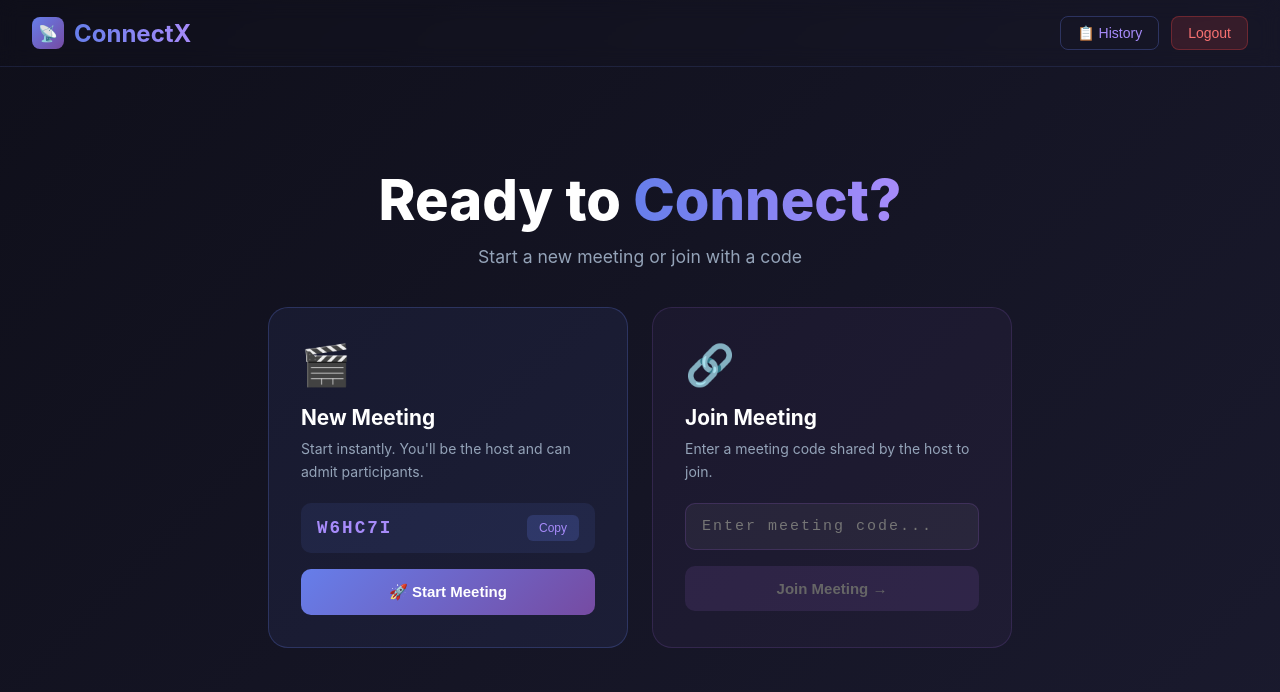
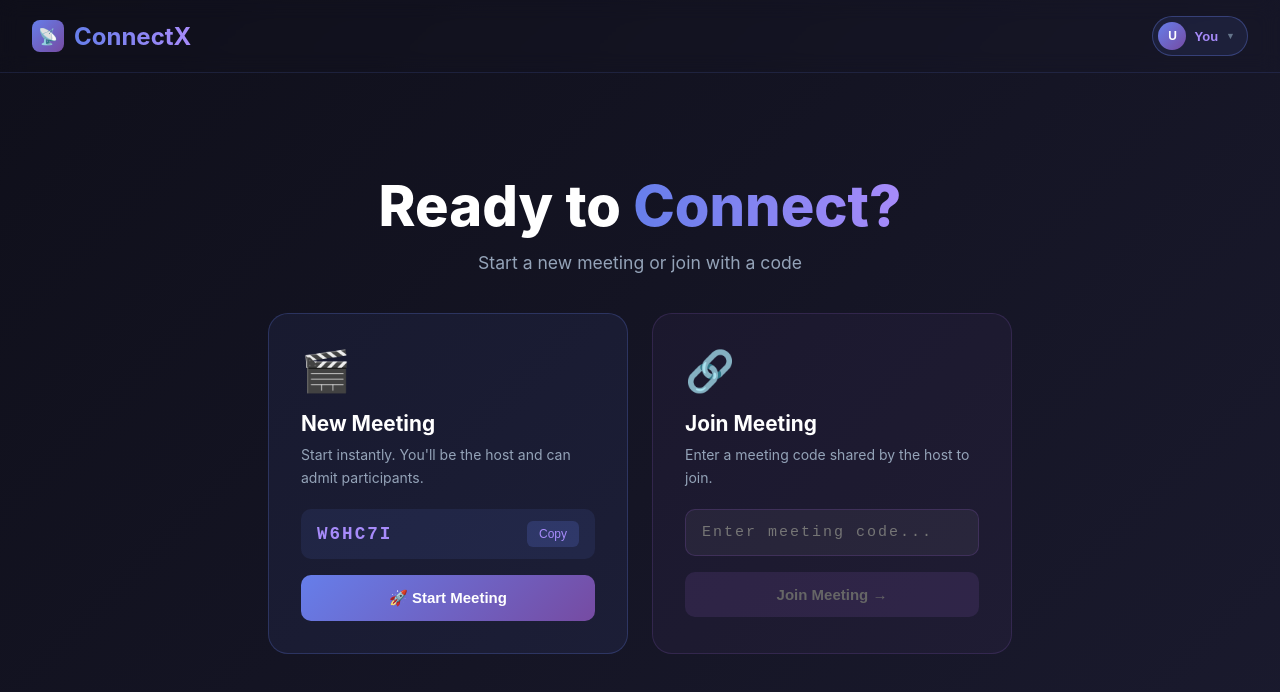
Before and after one commit to arpitgupta47/ConnectX, a React (Vite) app in the folder vite-project/: page /home in a window 1280 px wide. Shown: the top 692 px of the page. Built offline with nearby package versions, Linux system fonts and the light colour scheme; no server answers; sample sign-in values are in the browser's storage.

Commit message:
Update home.jsx

```diff
--- a/vite-project/src/pages/home.jsx
+++ b/vite-project/src/pages/home.jsx
@@ -2,6 +2,7 @@ import React, { useContext, useState } from 'react'
 import withAuth from '../utils/withAuth'
 import { useNavigate } from 'react-router-dom'
 import { AuthContext } from '../contexts/AuthContext';
+import UserMenu from '../components/UserMenu';
 
 function HomeComponent() {
     const navigate = useNavigate();
@@ -41,15 +42,7 @@ function HomeComponent() {
                     <div style={{ width: '32px', height: '32px', background: 'linear-gradient(135deg,#667eea,#764ba2)', borderRadius: '8px', display: 'flex', alignItems: 'center', justifyContent: 'center' }}>📡</div>
                     <h2 style={{ margin: 0, fontWeight: '700', background: 'linear-gradient(90deg,#667eea,#a78bfa)', WebkitBackgroundClip: 'text', WebkitTextFillColor: 'transparent' }}>ConnectX</h2>
                 </div>
-                <div style={{ display: 'flex', gap: '12px', alignItems: 'center' }}>
-                    <button onClick={() => navigate('/history')} style={{ background: 'transparent', border: '1px solid rgba(102,126,234,0.3)', color: '#a78bfa', padding: '8px 16px', borderRadius: '8px', cursor: 'pointer', fontSize: '14px' }}>
-                        📋 History
-                    </button>
-                    <button onClick={() => { localStorage.removeItem("token"); navigate("/auth"); }}
-                        style={{ background: 'rgba(239,68,68,0.15)', border: '1px solid rgba(239,68,68,0.3)', color: '#f87171', padding: '8px 16px', borderRadius: '8px', cursor: 'pointer', fontSize: '14px' }}>
-                        Logout
-                    </button>
-                </div>
+                <UserMenu />
             </nav>
 
             {/* MAIN */}
```
